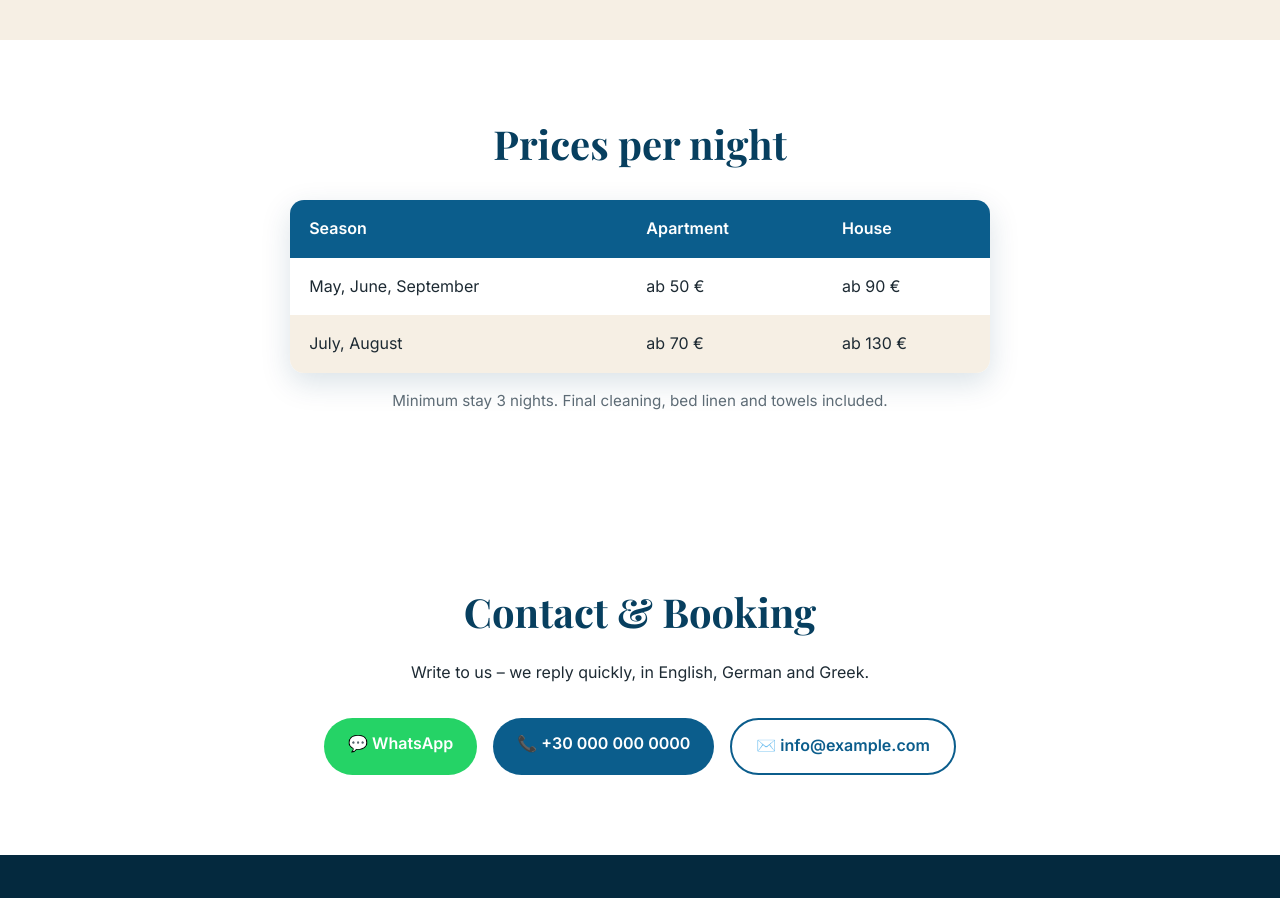
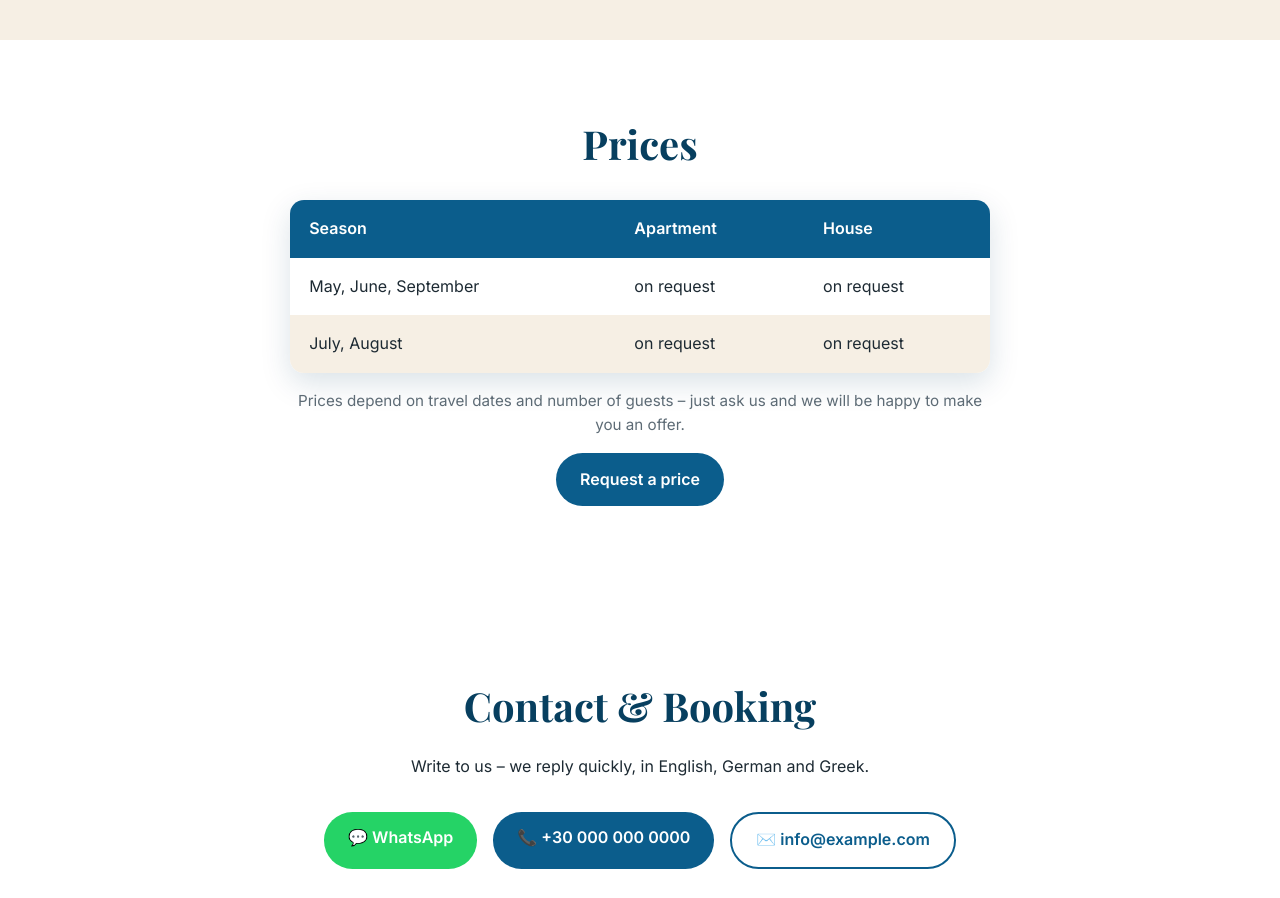
Before and after one commit to DonnyTheRonny/Giorgio, a plain HTML site: page index.html in a window 1280 px wide. Shown: the part 3480-4378 px from the top of the page. Drawn offline with nearby package versions, Linux system fonts and the light colour scheme.

Commit message:
Preise auf Website und Aushang auf "auf Anfrage" umgestellt
Co-Authored-By: Claude Opus 5.5 <noreply@anthropic.com>
Claude-Session: https://claude.ai/code/session_01UeFwevVD71mykLSd3vKYQZ

```diff
--- a/index.html
+++ b/index.html
@@ -152,16 +152,17 @@
 
 <!-- ===== PREISE ===== -->
 <section class="section" id="preise">
-  <h2 class="center" data-i18n="price.title">Preise pro Nacht</h2>
+  <h2 class="center" data-i18n="price.title">Preise</h2>
   <div class="price-table">
     <table>
       <thead><tr><th data-i18n="price.season">Saison</th><th data-i18n="price.apt">Wohnung</th><th data-i18n="price.house">Haus</th></tr></thead>
       <tbody>
-        <tr><td data-i18n="price.low">Mai, Juni, September</td><td>ab 50 €</td><td>ab 90 €</td></tr>
-        <tr><td data-i18n="price.high">Juli, August</td><td>ab 70 €</td><td>ab 130 €</td></tr>
+        <tr><td data-i18n="price.low">Mai, Juni, September</td><td data-i18n="price.req">auf Anfrage</td><td data-i18n="price.req">auf Anfrage</td></tr>
+        <tr><td data-i18n="price.high">Juli, August</td><td data-i18n="price.req">auf Anfrage</td><td data-i18n="price.req">auf Anfrage</td></tr>
       </tbody>
     </table>
-    <p class="note" data-i18n="price.note">Mindestaufenthalt 3 Nächte. Endreinigung, Bettwäsche und Handtücher inklusive.</p>
+    <p class="note" data-i18n="price.note">Die Preise richten sich nach Reisezeitraum und Personenzahl – fragen Sie uns einfach, wir machen Ihnen gerne ein Angebot.</p>
+    <p class="center"><a href="#kontakt" class="btn" data-i18n="price.cta">Preis anfragen</a></p>
   </div>
 </section>
 
--- a/js/main.js
+++ b/js/main.js
@@ -22,9 +22,9 @@ const T = {
     "loc.text": "Paralia Katerinis lies on the coast of Northern Greece, with views of Mount Olympus. Long sandy beaches, beach bars and tavernas – all close by.",
     "loc.d1": "Beach: approx. 300 m", "loc.d2": "Thessaloniki Airport: approx. 90 km",
     "loc.d3": "Thessaloniki: approx. 1 hour", "loc.d4": "Mount Olympus National Park: approx. 40 min",
-    "price.title": "Prices per night", "price.season": "Season", "price.apt": "Apartment", "price.house": "House",
+    "price.title": "Prices", "price.req": "on request", "price.cta": "Request a price", "price.season": "Season", "price.apt": "Apartment", "price.house": "House",
     "price.low": "May, June, September", "price.high": "July, August",
-    "price.note": "Minimum stay 3 nights. Final cleaning, bed linen and towels included.",
+    "price.note": "Prices depend on travel dates and number of guests – just ask us and we will be happy to make you an offer.",
     "contact.title": "Contact & Booking",
     "contact.text": "Write to us – we reply quickly, in English, German and Greek."
   },
@@ -50,9 +50,9 @@ const T = {
     "loc.text": "Η Παραλία Κατερίνης βρίσκεται στις ακτές της Βόρειας Ελλάδας, με θέα τον Όλυμπο. Μεγάλες αμμουδιές, beach bars και ταβέρνες – όλα κοντά.",
     "loc.d1": "Παραλία: περίπου 300 μ.", "loc.d2": "Αεροδρόμιο Θεσσαλονίκης: περίπου 90 χλμ.",
     "loc.d3": "Θεσσαλονίκη: περίπου 1 ώρα", "loc.d4": "Εθνικός Δρυμός Ολύμπου: περίπου 40 λεπτά",
-    "price.title": "Τιμές ανά βράδυ", "price.season": "Περίοδος", "price.apt": "Διαμέρισμα", "price.house": "Σπίτι",
+    "price.title": "Τιμές", "price.req": "κατόπιν επικοινωνίας", "price.cta": "Ζητήστε τιμή", "price.season": "Περίοδος", "price.apt": "Διαμέρισμα", "price.house": "Σπίτι",
     "price.low": "Μάιος, Ιούνιος, Σεπτέμβριος", "price.high": "Ιούλιος, Αύγουστος",
-    "price.note": "Ελάχιστη διαμονή 3 βράδια. Καθαριότητα, σεντόνια και πετσέτες περιλαμβάνονται.",
+    "price.note": "Οι τιμές εξαρτώνται από την περίοδο και τον αριθμό των ατόμων – ρωτήστε μας και θα σας κάνουμε μια προσφορά.",
     "contact.title": "Επικοινωνία & Κρατήσεις",
     "contact.text": "Γράψτε μας – απαντάμε γρήγορα, στα ελληνικά, αγγλικά και γερμανικά."
   }
```
Also changed, not shown: aushang/aushang.html (+2 -2 lines), 1 other file.
